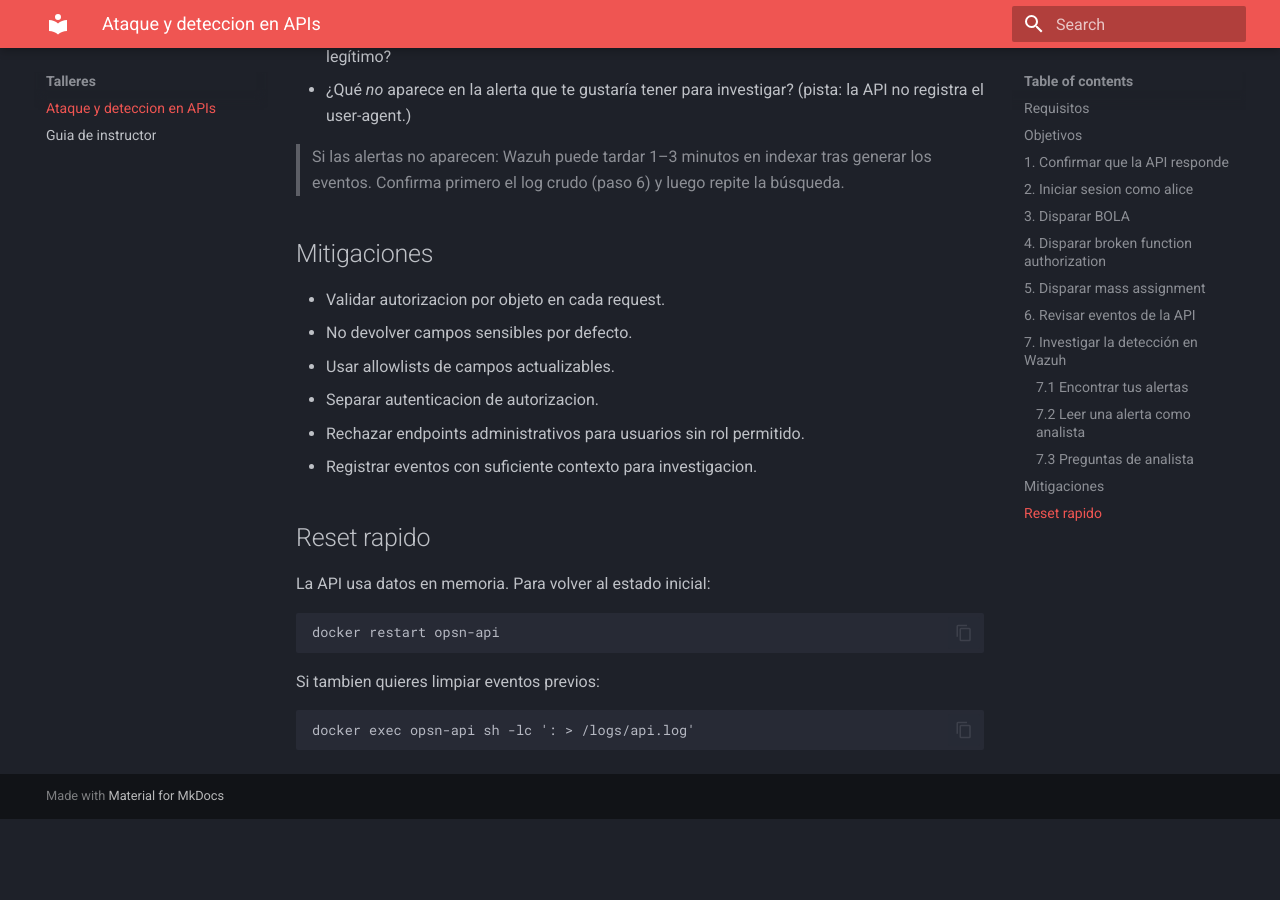
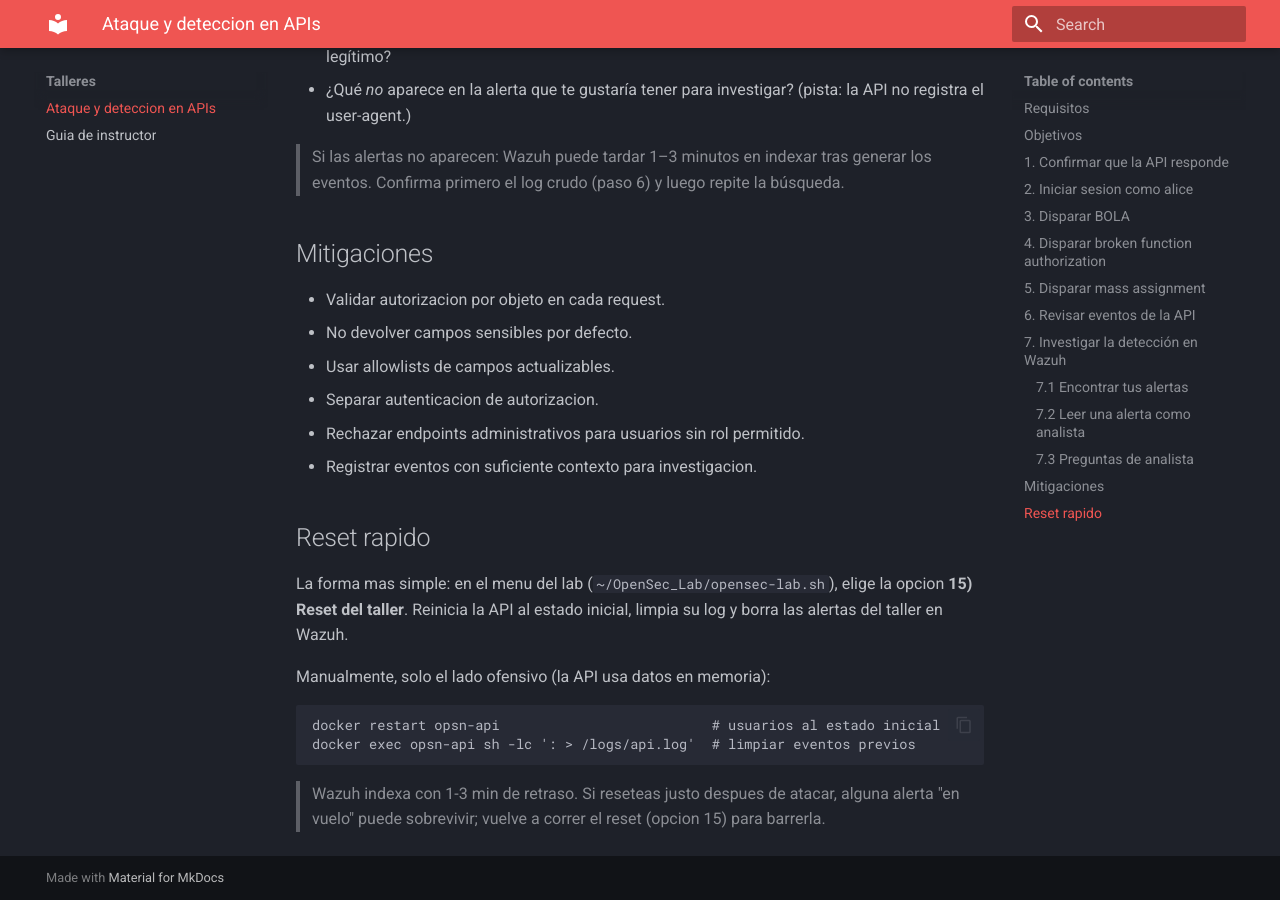
Before and after one commit to opensec-network/opensec-lab, an MkDocs documentation site: the page built from services/docs/docs/workshops/api-breach.md, in a window 1280 px wide and 900 px high, scrolled down 3819 px. Built offline with MkDocs 1.6.1 and Material for MkDocs 9.7.7, drawn with Linux system fonts in a browser that asks for light colours; before the commit the page ends 4638 px from its top, so only the background shows below that.

Commit message:
feat: add workshop reset for repeatability (menu option 15)
Permite re-correr el taller API Breach desde cero (clave para instructores):
- Lado ofensivo: reinicia opsn-api (usuarios en memoria → estado inicial) y
  limpia /logs/api.log.
- Lado azul: borra las alertas del taller (reglas 100061-100065) en Wazuh via
  _delete_by_query. Antes quita el read-only block que aparece si el disco supera
  el flood-stage watermark (si no, el delete falla con cluster_block_exception).
- Guias de estudiante e instructor actualizadas: apuntan a la opcion 15 y avisan
  del retraso de indexacion de Wazuh (1-3 min; reset en vuelo puede requerir 2a corrida).
Verificado en vivo: ensuciar (alice→admin, log, alertas) → reset → todo a cero.

Co-Authored-By: Claude Opus 4.8 <noreply@anthropic.com>

````diff
--- a/services/docs/docs/workshops/api-breach.md
+++ b/services/docs/docs/workshops/api-breach.md
@@ -165,14 +165,16 @@ Abre la alerta `100063` (mass assignment) y observa estos campos:
 
 ## Reset rapido
 
-La API usa datos en memoria. Para volver al estado inicial:
+La forma mas simple: en el menu del lab (`~/OpenSec_Lab/opensec-lab.sh`), elige
+la opcion **15) Reset del taller**. Reinicia la API al estado inicial, limpia su
+log y borra las alertas del taller en Wazuh.
+
+Manualmente, solo el lado ofensivo (la API usa datos en memoria):
 
 ```bash
-docker restart opsn-api
+docker restart opsn-api                          # usuarios al estado inicial
+docker exec opsn-api sh -lc ': > /logs/api.log'  # limpiar eventos previos
 ```
 
-Si tambien quieres limpiar eventos previos:
-
-```bash
-docker exec opsn-api sh -lc ': > /logs/api.log'
-```
+> Wazuh indexa con 1-3 min de retraso. Si reseteas justo despues de atacar, alguna
+> alerta "en vuelo" puede sobrevivir; vuelve a correr el reset (opcion 15) para barrerla.
````
Also changed, not shown: services/docs/docs/workshops/api-breach-instructor.md (+9 -0 lines), 2 other files.
